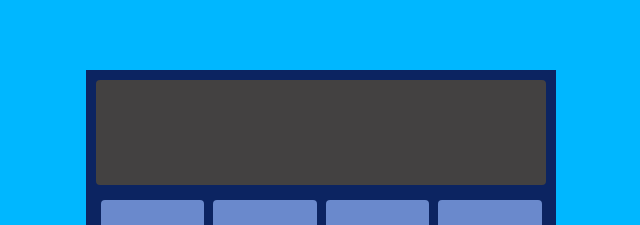
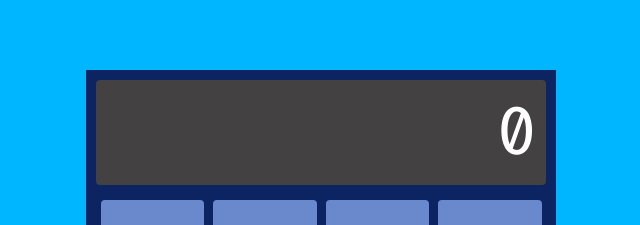
Before and after one commit to kavinchai/calculator, a React (Create React App) app: page / in a window 1280 px wide. Shown: the top 225 px of the page, without its empty margins (319-959 px from the left). Built offline with nearby package versions, Linux system fonts and the light colour scheme.

Commit message:
Default display is now 0 if there is no input

```diff
--- a/src/App.js
+++ b/src/App.js
@@ -49,7 +49,9 @@ const App = () => {
     <div className="app">
       <div className="calcContainer">
         <div className="calcDisplayComponent">
-          <span className="calcDisplay">{displayNum}</span>
+          <span className="calcDisplay">
+            {inputList.length === 0 ? "0" : displayNum}
+          </span>
         </div>
         <div className="calcBtnContainer">
           {calcBtnVal.map((btn, btnIndex) => (
```
